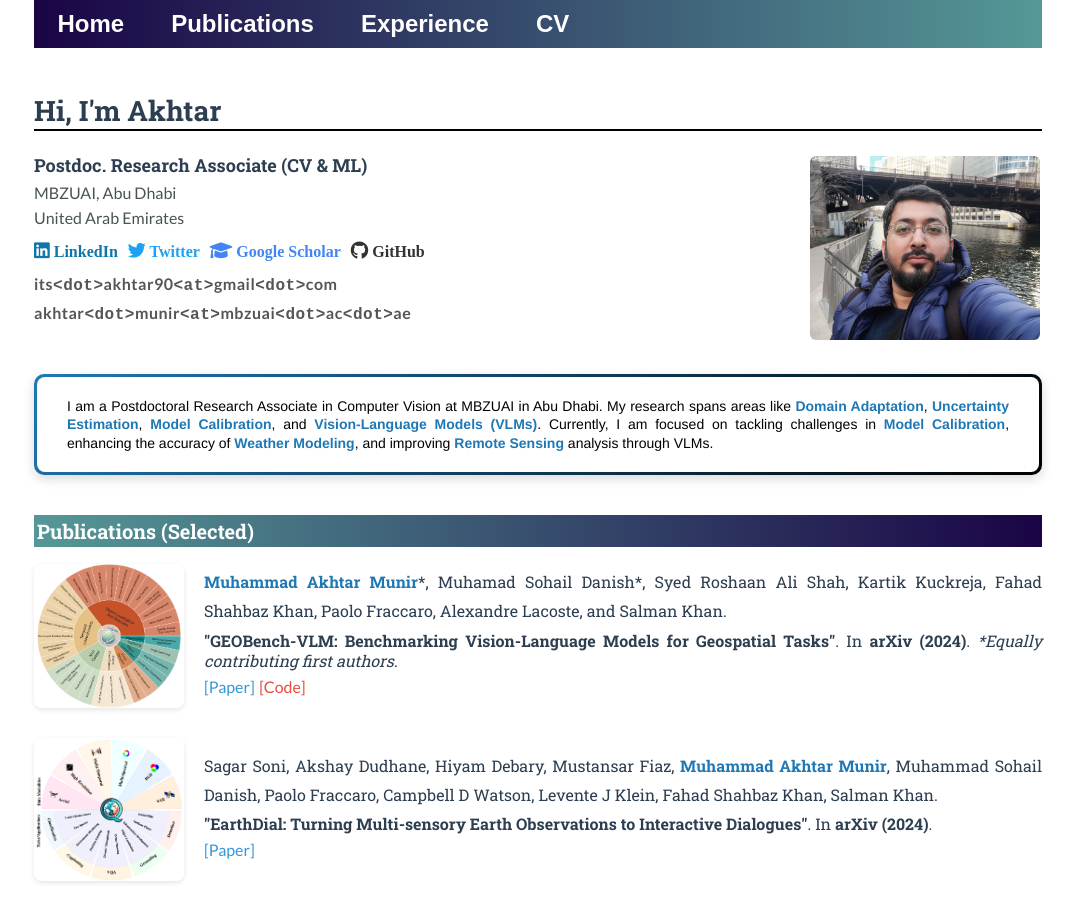
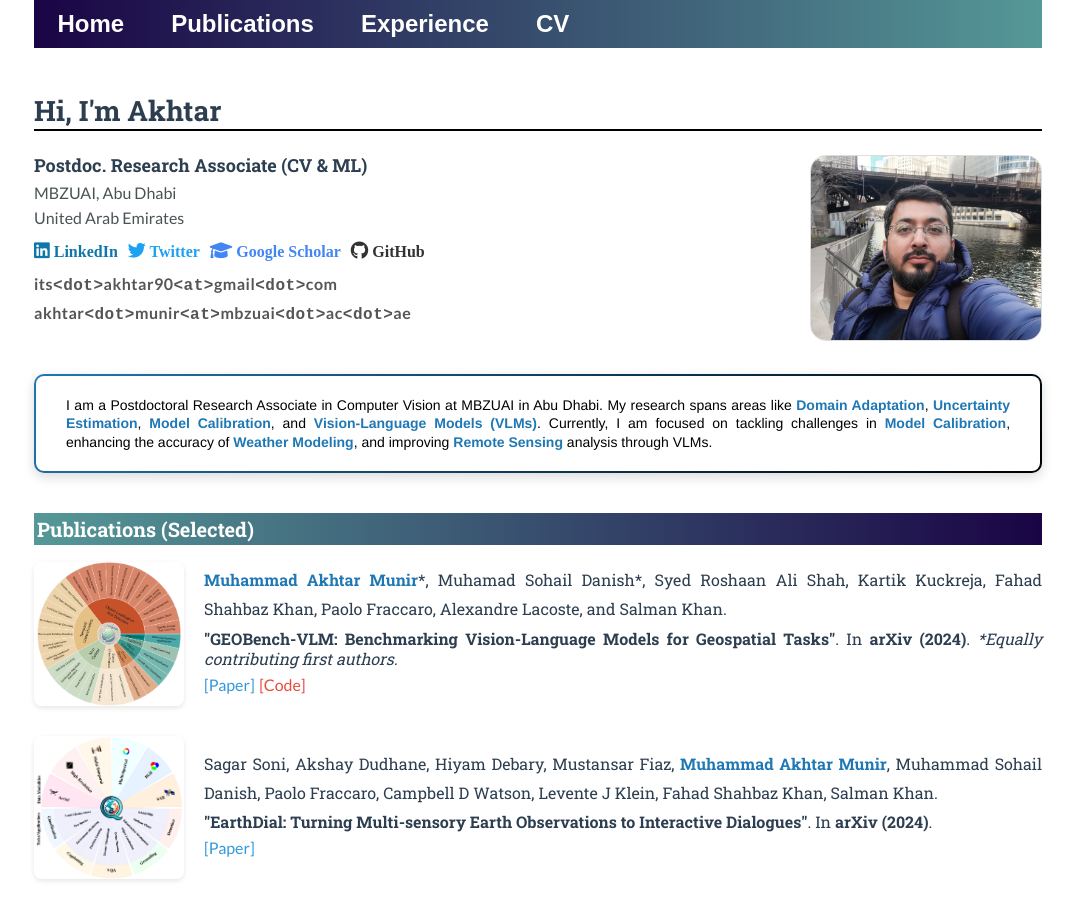
Before and after one commit to akhtarvision/akhtarvision.github.io, a Jekyll site: the page built from index.html, in a window 1280 px wide and 900 px high. Shown: the whole window, without its empty margins (102-1177 px from the left). Built offline with Jekyll 4.4.1, drawn with Linux system fonts in a browser that asks for light colours.

Commit message:
Update index.html

```diff
--- a/index.html
+++ b/index.html
@@ -36,19 +36,13 @@
 
         <!-- Right section: Profile Picture -->
         <div style="flex: 0 0 230px; display: flex; justify-content: flex-end;">
-       <div style="flex: 0 0 230px; display: flex; justify-content: flex-end;">
-        <img class="roundImg" src="ul_pic.jpeg" alt="profile"
-             style="width: 230px; height: 184px; object-fit: cover; border-radius: 8px;
-                    border: 2px solid transparent;
-                    background-image: linear-gradient(135deg, #ff007f, #a533ff, #000000);
-                    background-origin: border-box;
-                    background-clip: padding-box, border-box;">
-    </div>
+    <img class="roundImg" src="ul_pic.jpeg" alt="profile"
+         style="width: 230px; height: 184px; object-fit: cover; border-radius: 16px; border: 1px solid #ddd;">
 </div>
     </div>
 
     <!-- Bio Section -->
-    <div style="background: linear-gradient(135deg, #1f78b4, #000000); padding: 3px; border-radius: 10px; margin-top: 30px; box-shadow: 0 4px 12px rgba(0, 0, 0, 0.15);">
+    <div style="background: linear-gradient(135deg, #1f78b4, #000000); padding: 2px; border-radius: 10px; margin-top: 30px; box-shadow: 0 4px 12px rgba(0, 0, 0, 0.15);">
     <div style="background-color: #ffffff; padding: 20px 30px; border-radius: 8px; font-family: 'Lato', sans-serif; font-size: 14px; line-height: 1.6; color: #2c3e50;">
         <p style="margin: 0;">
             I am a Postdoctoral Research Associate in Computer Vision at MBZUAI in Abu Dhabi. My research spans areas like
```
